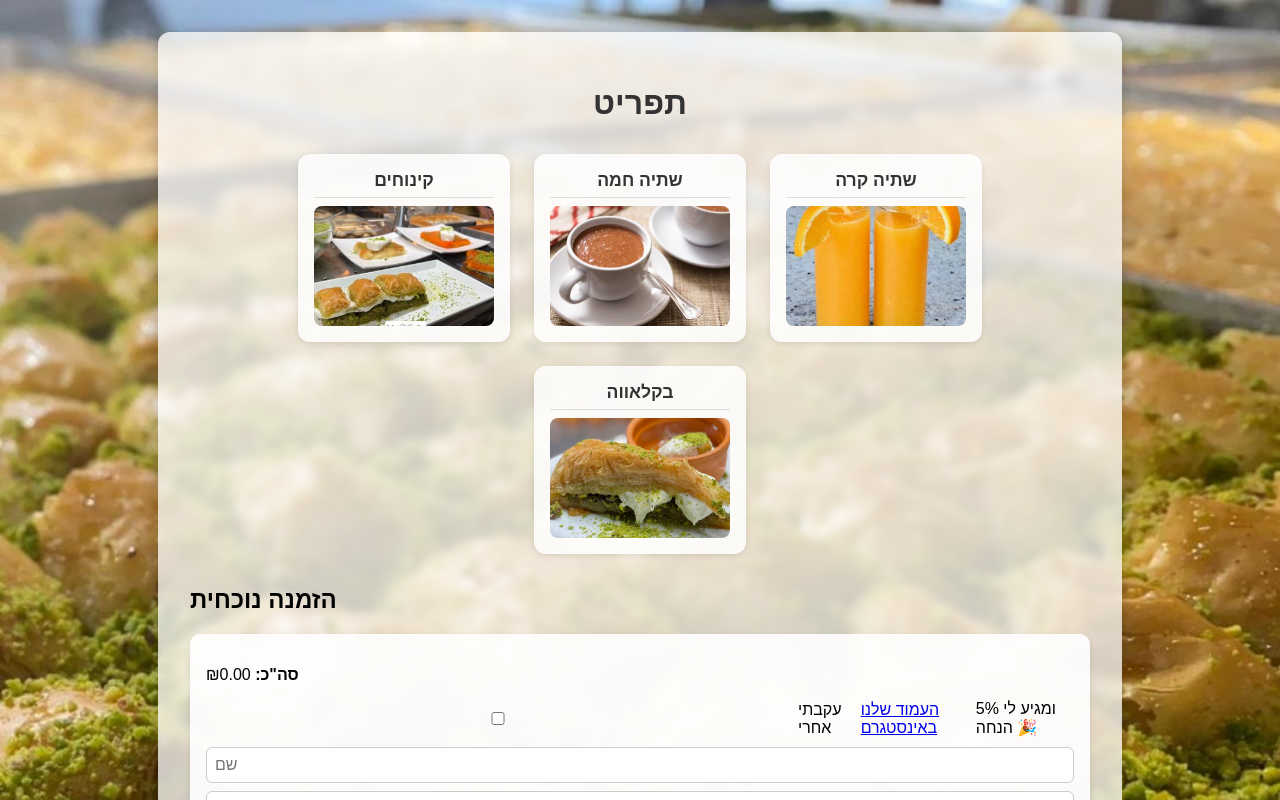
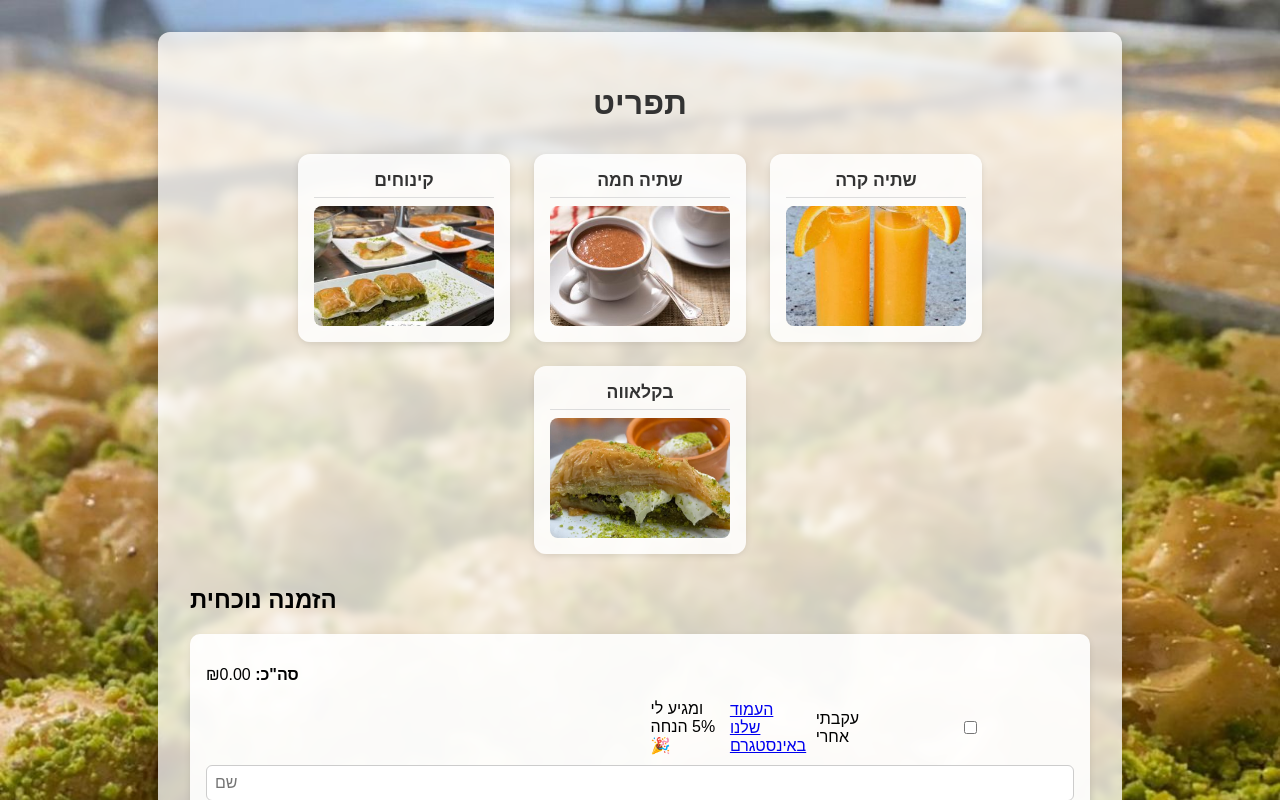
Before and after one commit to zaheramir/yosefCafi, a React (Create React App) app: page / in a window 1280 px wide. Shown: the top 800 px of the page. Built offline with nearby package versions, Linux system fonts and the light colour scheme.

Commit message:
insta follow

```diff
--- a/src/App.js
+++ b/src/App.js
@@ -154,8 +154,9 @@ function App() {
               : order.reduce((sum, item) => sum + item.price, 0).toFixed(2)}
             {followsInstagram && <span style={{ color: 'green' }}> (5% הנחה)</span>}
           </p>
-          <div style={{ margin: '10px 0', direction: 'ltr', textAlign: 'left' }}>
-            <label style={{ display: 'flex', alignItems: 'center', gap: '8px' }}>
+
+          <div style={{ margin: '10px 0', display: 'flex', justifyContent: 'flex-end' }}>
+            <label style={{ display: 'flex', flexDirection: 'row-reverse', alignItems: 'center', gap: '8px' }}>
               <input
                 type="checkbox"
                 checked={followsInstagram}
@@ -164,6 +165,9 @@ function App() {
               עקבתי אחרי <a href="https://www.instagram.com/yosef.sweets_conditory?utm_source=ig_web_button_share_sheet&igsh=MWQ2ODFnZzMxc3I1Zw==" target="_blank" rel="noopener noreferrer">העמוד שלנו באינסטגרם</a> ומגיע לי 5% הנחה 🎉
             </label>
           </div>
+
+
+
           <input type="text" placeholder="שם" value={name} onChange={e => setName(e.target.value)} />
           <input type="text" placeholder="טלפון" value={phone} onChange={e => setPhone(e.target.value)} />
           <input type="text" placeholder="מספר שולחן או כתובת משלוח" value={tableNumber} onChange={e => setTableNumber(e.target.value)} />
```
